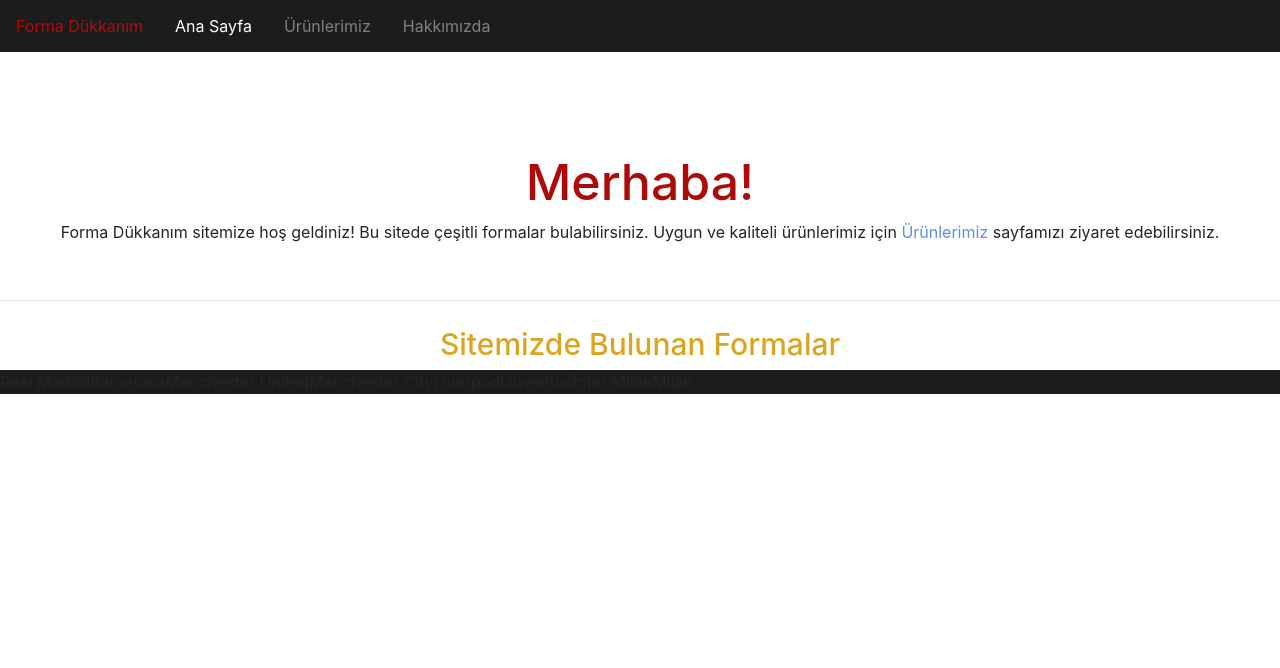
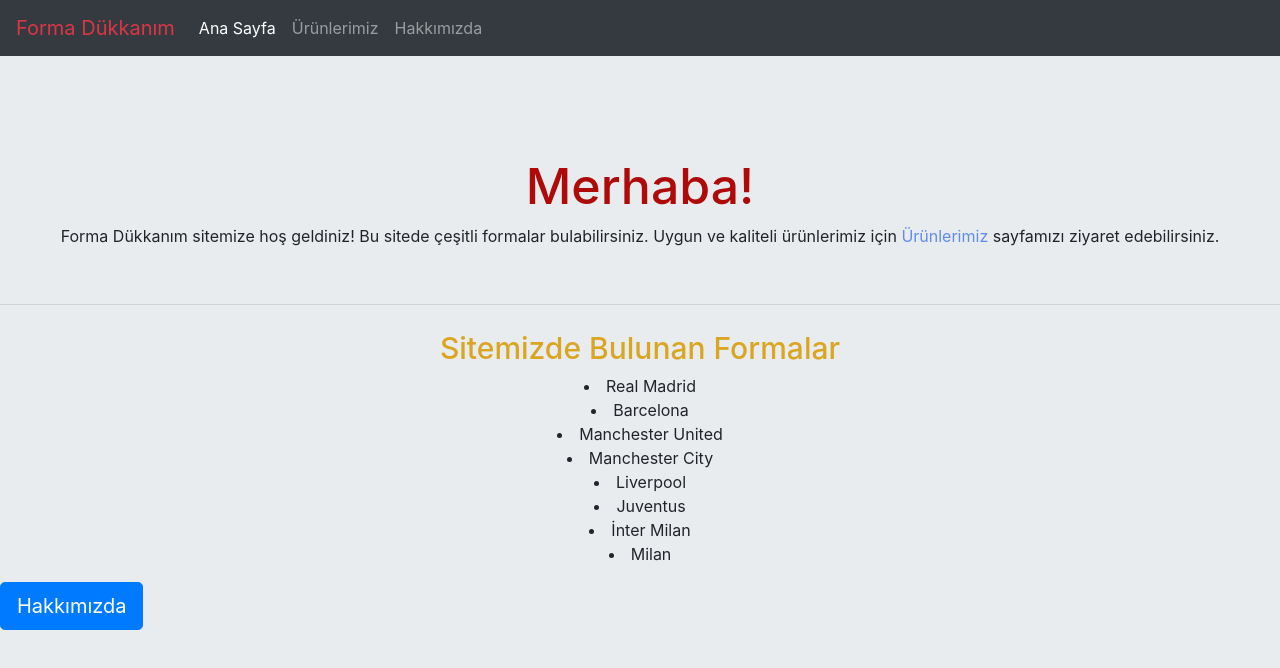
Before and after one commit to anilcan7/Bootstrap1, a plain HTML site: page index.html in a window 1280 px wide. Drawn offline with nearby package versions, Linux system fonts and the light colour scheme.

Commit message:
button added

```diff
--- a/index.html
+++ b/index.html
@@ -12,35 +12,11 @@
 
     <title>Forma Dükkanım</title>
     <style>
-        ul{
-            list-style-type: none;
-            margin: 0;
-            padding: 0;
-            overflow: hidden;
-            background-color: rgb(29, 28, 28);
+
+        body{
+            background-color: #E9ECEF;
+            height: 100vh;
         }
-
-        li {
-            float: left;
-        }
-
-        li a {
-            display: block;
-            color: rgb(255, 255, 255);
-            text-align: center;
-            padding: 14px 16px;
-            text-decoration: none;
-        }
-
-        li p {
-            display: block;
-            color: rgb(255, 255, 255);
-            text-align: center;
-            padding: 14px 16px;
-            text-decoration: none;
-            margin-bottom: auto;
-        }
-
 
         h1 {
             margin-top: 100px;
@@ -48,20 +24,18 @@
             font-size: 50px;
 
         }
-        h2{
+
+        h2 {
             margin-top: 25px;
             color: goldenrod;
             font-size: 30px;
             text-align: center;
 
         }
-        li{
+
+        li {
             list-style-position: inside;
 
-        }
-
-        li-normal{
-            float: none;
         }
 
 
@@ -70,16 +44,27 @@
 </head>
 
 <body>
-    <nav>
-        <!-- navbar -->
-        <ul>
-            <li>
-                <p style="color:rgb(175, 10, 10) ;">Forma Dükkanım</p>
+    <nav class="navbar navbar-expand-lg navbar-dark bg-dark">
+        <a class="navbar-brand text-danger" href="/index.html" >Forma Dükkanım</a>
+        <button class="navbar-toggler" type="button" data-toggle="collapse" data-target="#navbarNavDropdown"
+            aria-controls="navbarNavDropdown" aria-expanded="false" aria-label="Toggle navigation">
+            <span class="navbar-toggler-icon"></span>
+        </button>
+        <div class="collapse navbar-collapse" id="navbarNavDropdown">
+            <ul class="navbar-nav">
+                <li class="nav-item active">
+                    <a class="nav-link" href="index.html">Ana Sayfa <span class="sr-only">(current)</span></a>
                 </li>
-            <li><a href="index.html">Ana Sayfa</a></li>
-            <li><a href="our-products.html" style="color:grey ;">Ürünlerimiz</a></li>
-            <li><a href="about-us.html" style="color:grey ;">Hakkımızda</a></li>
+                <li class="nav-item">
+                    <a class="nav-link" href="our-products.html">Ürünlerimiz</a>
+                </li>
+                <li class="nav-item">
+                    <a class="nav-link" href="about-us.html">Hakkımızda</a>
+                </li>
+
+
             </ul>
+        </div>
     </nav>
 
     <h1 style="text-align:center;">Merhaba!</h1>
@@ -90,7 +75,7 @@
     <hr>
 
     <h2>Sitemizde Bulunan Formalar</h2>
-        <ul style="padding:0px;">
+    <ul class="text-center" style="padding:0px;">
         <li>Real Madrid</li>
         <li>Barcelona</li>
         <li>Manchester United</li>
@@ -100,6 +85,8 @@
         <li>İnter Milan</li>
         <li>Milan</li>
     </ul>
+
+    <a class="btn btn-primary btn-lg" href="about-us.html" role="button">Hakkımızda</a>
 
 
 
```
Lines whose indentation alone changed are shown as unchanged.
